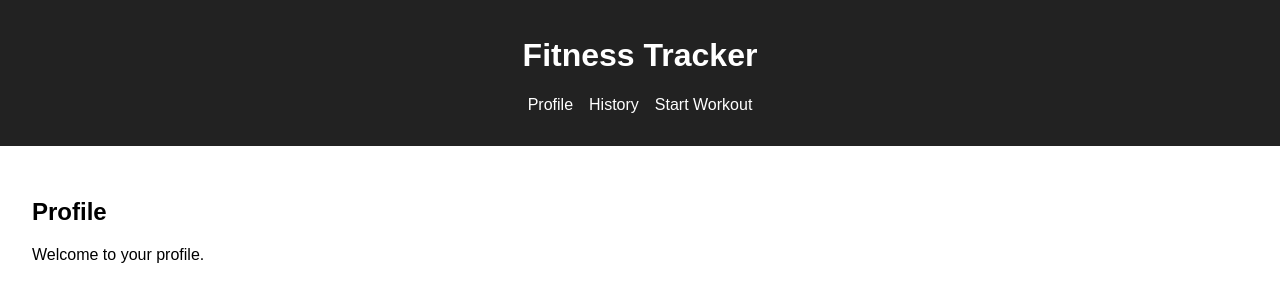
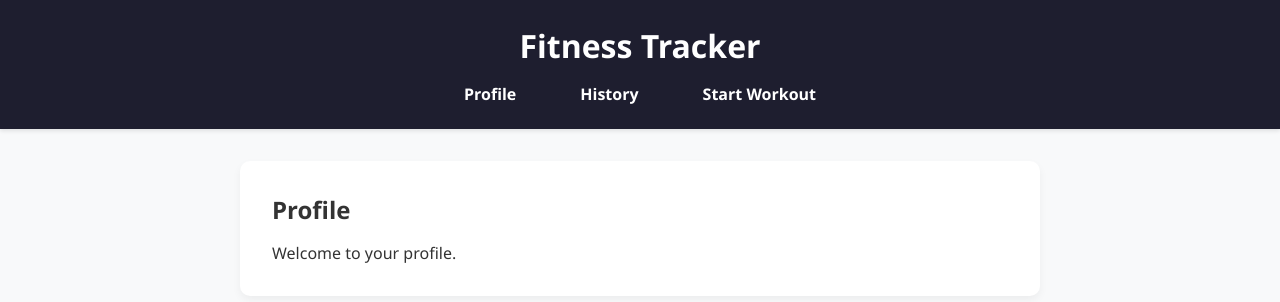
Before and after one commit to CarryMode/fit-tracker, a plain HTML site: page index.html in a window 1280 px wide. Drawn offline with Linux system fonts and the light colour scheme.

Commit message:
Slowly adding design changes

```diff
--- a/styles.css
+++ b/styles.css
@@ -1,33 +1,59 @@
-body {
-    font-family: Arial, sans-serif;
+/* Reset base styles */
+* {
   margin: 0;
   padding: 0;
+  box-sizing: border-box;
 }
 
-  header {
-    background-color: #222;
-    color: #fff;
-    padding: 1rem;
-    text-align: center;
+body {
+  font-family: 'Segoe UI', Tahoma, Geneva, Verdana, sans-serif;
+  background-color: #f8f9fa;
+  color: #333;
 }
 
+/* Header styling */
+header {
+  background-color: #1e1e2f;
+  color: #fff;
+  padding: 1.5rem 1rem;
+  text-align: center;
+  box-shadow: 0 2px 4px rgba(0, 0, 0, 0.1);
+}
+
+/* Navigation bar */
 nav ul {
   list-style: none;
-    padding: 0;
   display: flex;
   justify-content: center;
-    gap: 1rem;
+  gap: 2rem;
+  margin-top: 1rem;
 }
 
 nav a {
   color: #fff;
   text-decoration: none;
+  font-weight: bold;
+  font-size: 1rem;
+  padding: 0.5rem 1rem;
+  border-radius: 5px;
+  transition: background-color 0.3s ease;
 }
 
+nav a:hover {
+  background-color: #2f2f47;
+}
+
+/* Main content area */
 main {
   padding: 2rem;
+  max-width: 800px;
+  margin: 2rem auto;
+  background-color: #ffffff;
+  border-radius: 10px;
+  box-shadow: 0 4px 8px rgba(0, 0, 0, 0.05);
 }
 
+/* Sections (pages) */
 .page {
   display: none;
 }
@@ -35,3 +61,24 @@ body {
 .page.active {
   display: block;
 }
+
+/* Headings */
+h1, h2 {
+  margin-bottom: 1rem;
+}
+
+/* Buttons */
+button {
+  padding: 0.7rem 1.2rem;
+  font-size: 1rem;
+  border: none;
+  border-radius: 6px;
+  background-color: #1e90ff;
+  color: white;
+  cursor: pointer;
+  transition: background-color 0.2s ease;
+}
+
+button:hover {
+  background-color: #0b74d4;
+}
```
Lines whose indentation alone changed are shown as unchanged.
